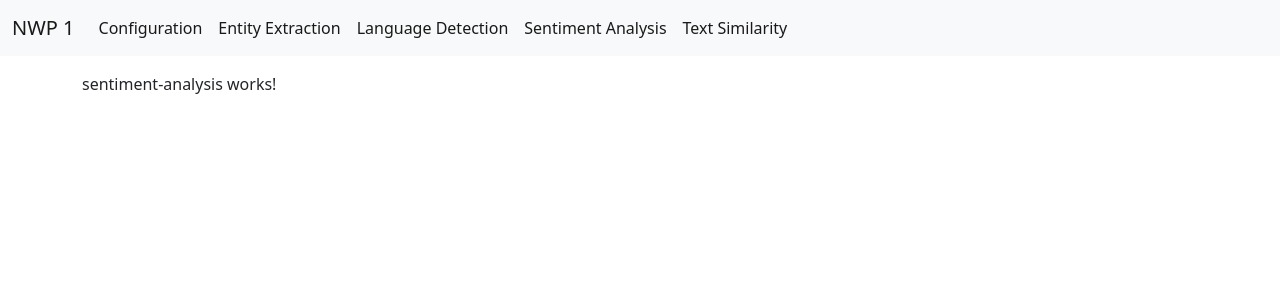
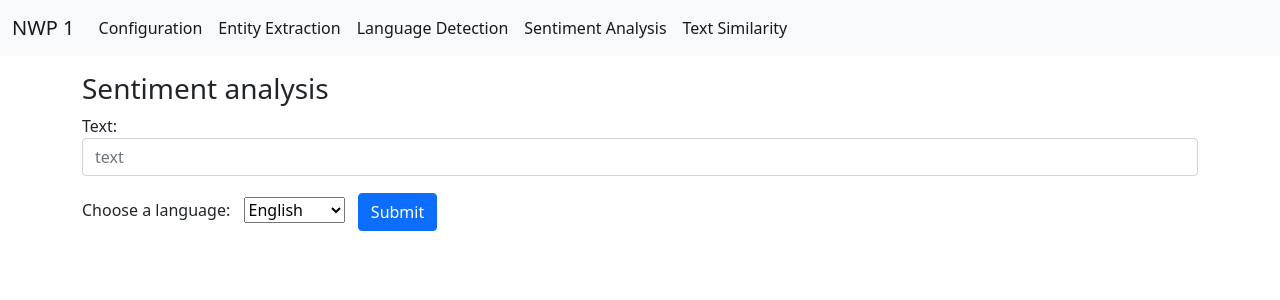
Before and after one commit to djidji233/NWP1-2021, an Angular app: page /sentiment-analysis in a window 1280 px wide. Shown: the top 300 px of the page. Built offline with nearby package versions, Linux system fonts and the light colour scheme.

Commit message:
text similarity & language detection working good. sentiment analysis TODO coloring of score

```diff
--- a/src/app/components/language-detection/language-detection.component.ts
+++ b/src/app/components/language-detection/language-detection.component.ts
@@ -26,9 +26,11 @@ export class LanguageDetectionComponent implements OnInit {
   detect(text : string, clean : boolean): string[]{
     this.isResultVisible = false;
     this.result = [];
+
     this.languageDetectionService.detect(text,clean).subscribe((res)=>{
       for(let i = 0; i<res.detectedLangs.length; i++){
-        this.result.push(res.detectedLangs[i].lang);
+        let str = res.detectedLangs[i].lang + ' ' + Math.round(res.detectedLangs[i].confidence*100) + '%';
+        this.result.push(str);
       }
       this.isResultVisible = true;
       console.log(res.detectedLangs)
--- a/src/app/components/sentiment-analysis/sentiment-analysis.component.css
+++ b/src/app/components/sentiment-analysis/sentiment-analysis.component.css
@@ -0,0 +1,3 @@
+.cbbox {
+  margin: 10pt;
+}
--- a/src/app/components/sentiment-analysis/sentiment-analysis.component.html
+++ b/src/app/components/sentiment-analysis/sentiment-analysis.component.html
@@ -1 +1,27 @@
-<p>sentiment-analysis works!</p>
+<div>
+  <h3>Sentiment analysis</h3>
+
+  <div>
+    <form (submit)="calculate(text,lang)" class="mb-5">
+
+      <div class="form-group mb-2">
+        <label for="text">Text:</label>
+        <input type="text" class="form-control" id="text" name="text" placeholder="text" [(ngModel)]="text">
+      </div>
+
+      <label for="lang">Choose a language:</label>
+      <select class="cbbox" name="lang" id="lang">
+        <option value="en">English</option>
+        <option value="it">Italian</option>
+        <option value="auto">Autoselect</option>
+      </select>
+
+      <button type="submit" class="btn btn-primary" >Submit</button>
+
+      <h4 *ngIf="isResVisible">Score: {{type}}</h4>
+
+
+
+    </form>
+  </div>
+</div>
--- a/src/app/components/sentiment-analysis/sentiment-analysis.component.ts
+++ b/src/app/components/sentiment-analysis/sentiment-analysis.component.ts
@@ -1,4 +1,5 @@
 import { Component, OnInit } from '@angular/core';
+import {SentimentAnalysisService} from "../../services/sentiment-analysis.service";
 
 @Component({
   selector: 'app-sentiment-analysis',
@@ -7,9 +8,38 @@ import { Component, OnInit } from '@angular/core';
 })
 export class SentimentAnalysisComponent implements OnInit {
 
-  constructor() { }
+  text : string;
+  lang : string;
+  score : number;
+  type : string;
+  isResVisible : boolean;
+  color: string;
+
+  constructor(private sentimentAnalysisService : SentimentAnalysisService) {
+    this.text = '';
+    this.score = 0;
+    this.type = '';
+    this.lang = '';
+    this.isResVisible = false;
+    this.color = '';
+  }
 
   ngOnInit(): void {
   }
 
+  calculate (text : string, lang : string) {
+    this.type = '';
+    this.score = 0;
+    this.isResVisible = false;
+
+    this.sentimentAnalysisService.calculate(text, lang).subscribe((res) => {
+        this.score = res.sentiment.score;
+        this.type = res.sentiment.type;
+        this.color = 'red';
+        this.isResVisible = true;
+
+        console.log(this.score,this.type);
+    })
+  }
+
 }
--- /dev/null
+++ b/src/app/services/sentiment-analysis.service.ts
@@ -0,0 +1,22 @@
+import { Injectable } from '@angular/core';
+import {HttpClient} from "@angular/common/http";
+import {ConfigService} from "./config.service";
+import {environment} from "../../environments/environment.prod";
+import {LanguageDetectionRes, SentimentAnalysisRes} from "../model";
+
+@Injectable({
+  providedIn: 'root'
+})
+export class SentimentAnalysisService {
+
+  // https://api.dandelion.eu/datatxt/sent/v1/?lang=en&text=I%20really%20love%20your%20APIs&token=<YOUR_TOKEN>
+
+  private readonly apiUrl = environment.sentiment_analysis_endpoint;
+
+  constructor(private httpClient: HttpClient, private configService: ConfigService) { }
+
+  calculate(text:string,lang:string){
+    return this.httpClient.get<SentimentAnalysisRes>(`${this.apiUrl}?lang=${lang}&text=${text}&token=${this.configService.getToken()}`);
+  }
+
+}
--- a/src/environments/environment.prod.ts
+++ b/src/environments/environment.prod.ts
@@ -3,4 +3,5 @@ export const environment = {
   myToken: 'c9b6775fc7814d7f89394448467feb8a', // šalje se kao query parametar pod nazivom “token”.
   text_similarity_endpoint: 'https://api.dandelion.eu/datatxt/sim/v1',
   language_detection_endpoint: 'https://api.dandelion.eu/datatxt/li/v1',
+  sentiment_analysis_endpoint: 'https://api.dandelion.eu/datatxt/sent/v1'
 };
```
Also changed, not shown: src/app/model.ts (+12 -0 lines).
